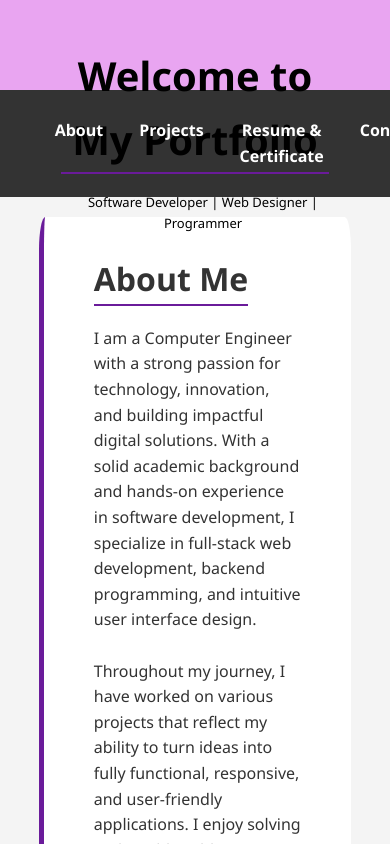
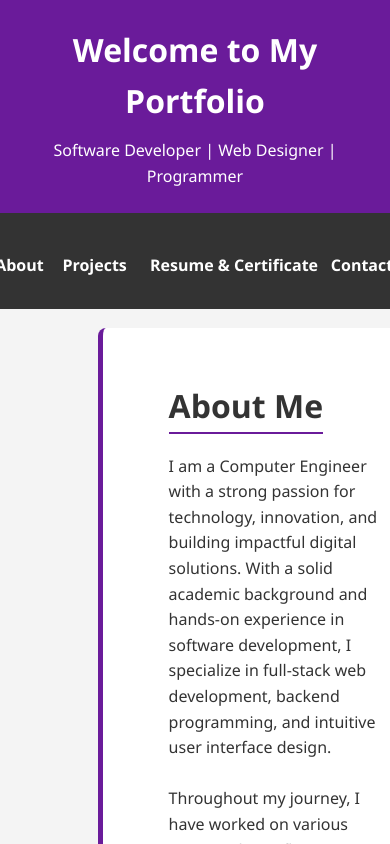
Before and after one commit to muqadaskhan129/pp, a plain HTML site: page index.html in a window 390 px wide. Shown: the top 844 px of the page. Drawn offline with Linux system fonts and the light colour scheme.

Commit message:
style.css

```diff
--- a/style.css
+++ b/style.css
@@ -21,35 +21,50 @@ nav {
   background: #333;
   color: white;
   padding: 10px 0;
+  text-align: center;
+
 }
 
 .nav-container {
   display: flex;
   justify-content: space-between;
   align-items: center;
+   flex-direction: column; /* Stack logo and nav links */
+    align-items: center;
 }
 
-.logo {
-  font-size: 1.5rem;
-}
+
 
 .nav-links {
   list-style: none;
   display: flex;
   gap: 20px;
+  flex-direction: row;
+    flex-wrap: nowrap;
+    justify-content: center;
+    align-items: center;
+    gap: 10px;
+    margin-top: 10px;
+    flex: 1;
+    overflow-x: auto;
 }
 
-.nav-links li a {
-  color: white;
-  text-decoration: none;
-  font-weight: bold;
-}
 
-.nav-links li a:hover {
+
+.nav-links  a:hover {
   text-decoration: underline;
   color:#6A1B9A ;
 }
 
+
+  .nav-links a {
+    white-space: nowrap;
+    padding-right: 8px;
+    color: white;
+  text-decoration: none;
+  font-weight: bold;
+  padding-left: 5%;
+  }
 header {
   background: #6A1B9A;
   color: white;
@@ -75,11 +90,27 @@ section {
 }
 #about{
     margin-top: 5%;
-    margin-left: 10%;
-    width: 80%;
+    margin-left: 25%;
+    width: 90%;
     background-color: white;
     border-left: 5px solid #6A1B9A;
-    border-radius: 2%;
+
+}
+#contact{
+    margin-top: 5%;
+    margin-left: 25%;
+    width: 90%;
+    background-color: white;
+    border-left: 5px solid #6A1B9A;
+
+}
+#resume{
+    margin-top: 5%;
+    margin-left: 25%;
+    width: 90%;
+    background-color: white;
+    border-left: 5px solid #6A1B9A;
+
 }
 h2 {
   margin-bottom: 20px;
@@ -87,9 +118,15 @@ h2 {
   border-bottom: 2px solid #6A1B9A;
   display: inline-block;
 }
-
+#projects{
+    margin-top: 5%;
+    margin-left: 25%;
+    width: 90%;
+    background-color: white;
+    border-left: 5px solid #6A1B9A;
+}
 .project {
-  background: white;
+  background: whitesmoke;
   padding: 20px;
   margin-bottom: 20px;
   border-left: 5px solid #6A1B9A;
@@ -112,49 +149,38 @@ footer {
   margin-top: 10%;
 }
 
+@media (max-width: 768px) {
+    header {
+  background: #6A1B9A;
+  color: white;
+  padding: 1% 0;
 
-@media (max-width: 768px) {
-  body {
-    font-size: 16px;
+  text-align: center;
+}
 
+header h2 {
+  font-size: 2rem;
+  margin-bottom: 10px;
+}
+
+  .nav-container {
+    flex-direction: column;
+    align-items: center;
   }
 
-  nav {
-  padding: 0.5rem;
-
-  text-align: center;
-  display: block;
-}
-
-
-
- nav a {
-  display: inline-block;
-   text-align: center;
-  margin: 0 0.5rem;
-   text-size: medium;
-}
-
- header {
-  background: #E9A5F1;
-  color: black;
-  padding: 1.5rem;
-  padding-bottom: 5%;
-  display: flex;
-  height: 90px;
-}
-header p{
-  padding-top: 3%;
-    padding-left: 6%;
-    font-size: small;
-}
-  section {
-    padding: 1rem;
-    margin: 1rem;
+  .nav-links {
+    flex-direction: row;
+    flex-wrap: nowrap;
+    justify-content: center;
+    align-items: center;
+    gap: 10px;
+    margin-top: 10px;
+    flex: 1;
+    overflow-x: auto;
   }
 
-  footer {
-    font-size: 0.9rem;
-    margin-top: 63%;
+  .nav-links a {
+    white-space: nowrap;
+    padding-right: 8px;
   }
 }
```
